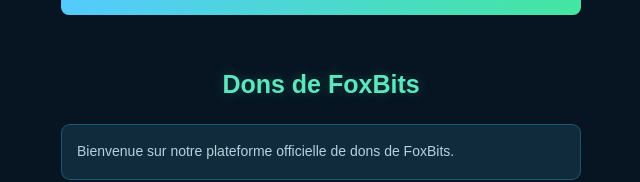
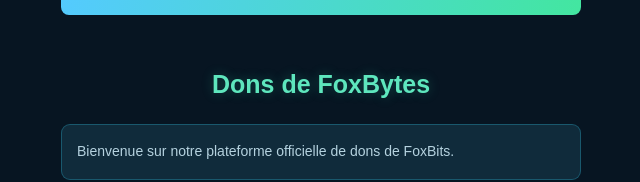
Before and after one commit to RedBlaze06/FB, a plain HTML site: page index.html in a window 1280 px wide. Shown: the part 423-605 px from the top of the page, without its empty margins (319-959 px from the left). Drawn offline with Linux system fonts and the light colour scheme.

Commit message:
Update index.html

```diff
--- a/index.html
+++ b/index.html
@@ -43,7 +43,7 @@
             </button>
         </form>
 
-        <h2>Dons de FoxBits</h2>
+        <h2>Dons de FoxBytes</h2>
 
         <p>Bienvenue sur notre plateforme officielle de dons de FoxBits.</p>
 
```
